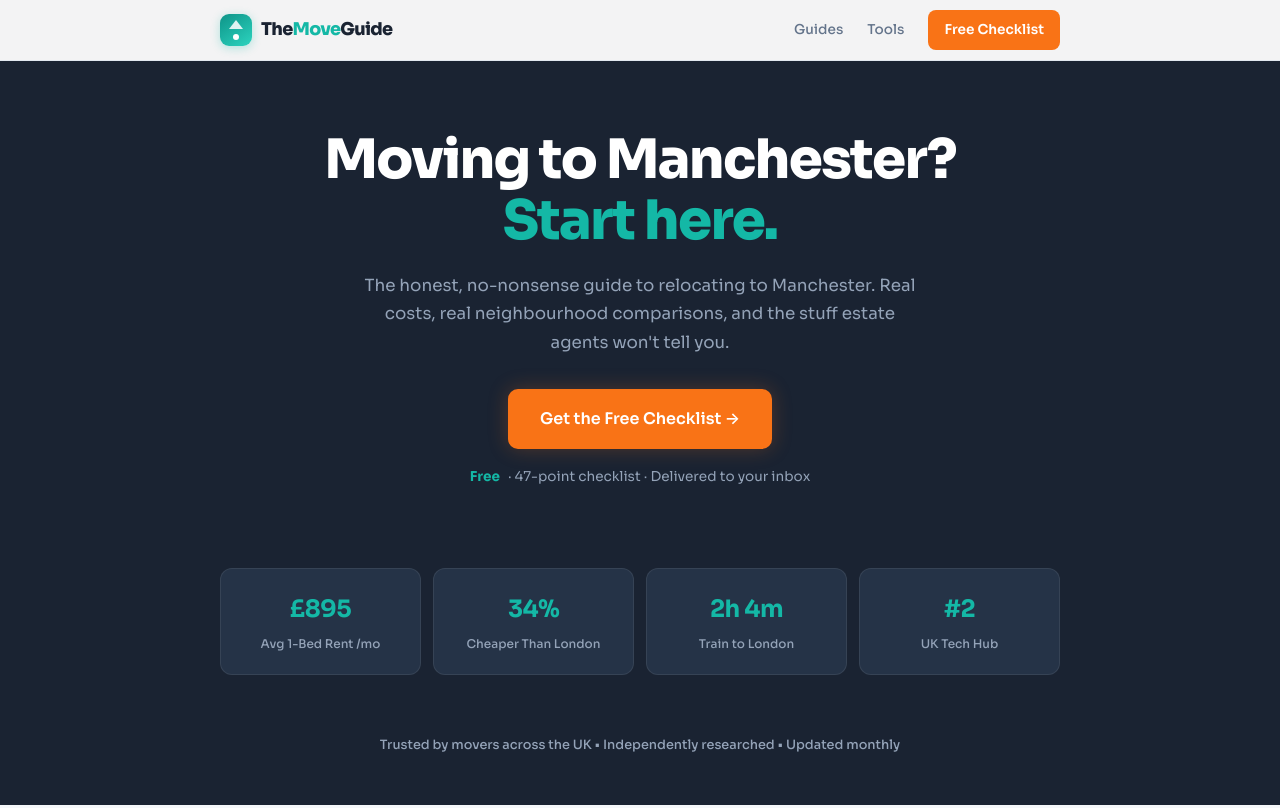
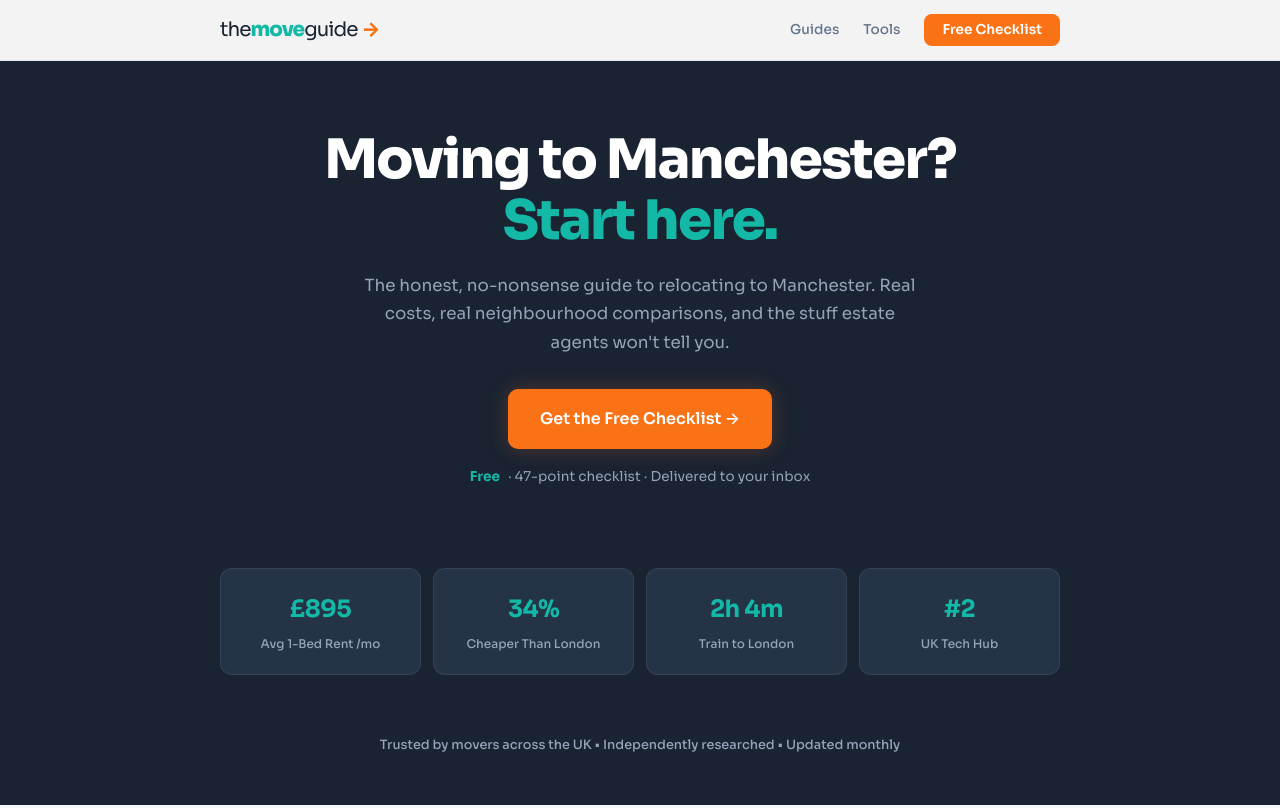
Before and after one commit to samohadi37-arch/themoveguide, a plain HTML site: page index.html in a window 1280 px wide. Shown: the top 808 px of the page. Drawn offline with Linux system fonts and the light colour scheme.

Commit message:
Update index.html

```diff
--- a/index.html
+++ b/index.html
@@ -35,15 +35,17 @@ body{font-family:var(--font);color:var(--text-dark);background:var(--light);line
 ::selection{background:var(--teal);color:#fff}
 nav{position:fixed;top:0;width:100%;background:rgba(255,255,255,0.95);backdrop-filter:blur(20px);border-bottom:1px solid var(--light-border);z-index:100;padding:0 24px}
 .nav-inner{max-width:var(--max);margin:0 auto;display:flex;align-items:center;justify-content:space-between;height:60px}
-.nav-logo{font-weight:800;font-size:1.1rem;color:var(--navy);text-decoration:none;letter-spacing:-0.04em;display:flex;align-items:center;gap:9px}
-.nav-logo .logo-text .hl{color:var(--teal)}
-.logo-icon{width:32px;height:32px;background:linear-gradient(145deg,#0d9488,var(--teal-bright));border-radius:9px;display:flex;align-items:center;justify-content:center;flex-shrink:0;box-shadow:0 2px 10px rgba(20,184,166,0.3);position:relative;overflow:hidden}
-.logo-icon .tri{width:0;height:0;border-left:7px solid transparent;border-right:7px solid transparent;border-bottom:9px solid #fff;position:absolute;top:6px;opacity:0.85}
-.logo-icon .dot{width:6px;height:6px;border-radius:50%;background:#fff;position:absolute;bottom:6px}
+.nav-logo{text-decoration:none;display:flex;align-items:center}
+.tmg{font-family:var(--font);font-weight:300;letter-spacing:-1px;display:inline-flex;align-items:baseline;white-space:nowrap;font-size:1.25rem;color:var(--navy);gap:0}
+.tmg span{background:none;padding:0;border:0}
+.tmg .the{font-weight:300;color:var(--navy)}
+.tmg .move{font-weight:800;color:var(--teal)}
+.tmg .guide{font-weight:300;color:var(--navy)}
+.tmg .arrow{font-weight:800;color:var(--orange);margin-left:4px}
 .nav-links{display:flex;gap:24px;align-items:center}
 .nav-links a{color:var(--text-dark-muted);text-decoration:none;font-size:0.85rem;font-weight:500;transition:color 0.2s}
 .nav-links a:hover{color:var(--text-dark)}
-.nav-cta{background:var(--orange)!important;color:#fff!important;padding:8px 16px!important;border-radius:8px;font-weight:600!important;font-size:0.85rem!important;transition:all 0.2s!important}
+.nav-cta{background:var(--orange)!important;color:#fff!important;padding:9px 18px!important;border-radius:8px;font-weight:600!important;font-size:0.85rem!important;transition:all 0.2s!important;line-height:1!important}
 .nav-cta:hover{background:var(--orange-dark)!important}
 .hero{background:var(--navy);padding:130px 24px 80px;text-align:center}
 .hero-inner{max-width:var(--max);margin:0 auto}
@@ -110,7 +112,7 @@ footer{background:var(--navy);border-top:1px solid rgba(255,255,255,0.06);paddin
 </head>
 <body>
 
-<nav><div class="nav-inner"><a href="#" class="nav-logo"><span class="logo-icon"><span class="tri"></span><span class="dot"></span></span><span class="logo-text">The<span class="hl">Move</span>Guide</span></a><div class="nav-links"><a href="#guides">Guides</a><a href="#tools">Tools</a><a href="#checklist" class="nav-cta">Free Checklist</a></div></div></nav>
+<nav><div class="nav-inner"><a href="#" class="nav-logo"><span class="tmg"><span class="the">the</span><span class="move">move</span><span class="guide">guide</span><span class="arrow">&#8594;</span></span></a><div class="nav-links"><a href="#guides">Guides</a><a href="#tools">Tools</a><a href="#checklist" class="nav-cta">Free Checklist</a></div></div></nav>
 
 <section class="hero"><div class="hero-inner">
 <h1>Moving to Manchester?<br><em>Start here.</em></h1>
@@ -146,10 +148,10 @@ footer{background:var(--navy);border-top:1px solid rgba(255,255,255,0.06);paddin
 <p class="section-desc">Deep-dive guides written from hundreds of real relocation stories and local knowledge.</p>
 <div class="guide-grid">
 <a href="/guide-moving-to-manchester-2026" class="guide"><span class="guide-num">01</span><div><h3>The Complete Guide to Moving to Manchester in 2026</h3><p>Everything from cost of living to hidden gems.</p></div></a>
-<a href="#" class="guide"><span class="guide-num">02</span><div><h3>Best Neighbourhoods: Honest Comparison</h3><p>15+ areas ranked by safety, value, nightlife, families and commute.</p></div></a>
-<a href="#" class="guide"><span class="guide-num">03</span><div><h3>Manchester Cost of Living Breakdown</h3><p>Rent, bills, transport, food &#8212; real numbers, updated monthly.</p></div></a>
-<a href="#" class="guide"><span class="guide-num">04</span><div><h3>Manchester vs London: Should You Move?</h3><p>An honest comparison from people who have done it both ways.</p></div></a>
-<a href="#" class="guide"><span class="guide-num">05</span><div><h3>10 Things I Wish I Knew Before Moving</h3><p>Real lessons from real movers &#8212; the stuff nobody tells you.</p></div></a>
+<a href="/best-neighbourhoods-manchester" class="guide"><span class="guide-num">02</span><div><h3>Best Neighbourhoods: Honest Comparison</h3><p>15+ areas ranked by safety, value, nightlife, families and commute.</p></div></a>
+<a href="/manchester-cost-of-living" class="guide"><span class="guide-num">03</span><div><h3>Manchester Cost of Living Breakdown</h3><p>Rent, bills, transport, food &#8212; real numbers, updated monthly.</p></div></a>
+<a href="/manchester-vs-london" class="guide"><span class="guide-num">04</span><div><h3>Manchester vs London: Should You Move?</h3><p>An honest comparison from people who have done it both ways.</p></div></a>
+<a href="/10-things-moving-to-manchester" class="guide"><span class="guide-num">05</span><div><h3>10 Things I Wish I Knew Before Moving</h3><p>Real lessons from real movers &#8212; the stuff nobody tells you.</p></div></a>
 </div></div></section>
 
 <section class="cta-section dark-section" id="checklist"><div class="container"><div class="cta-inner">
```
